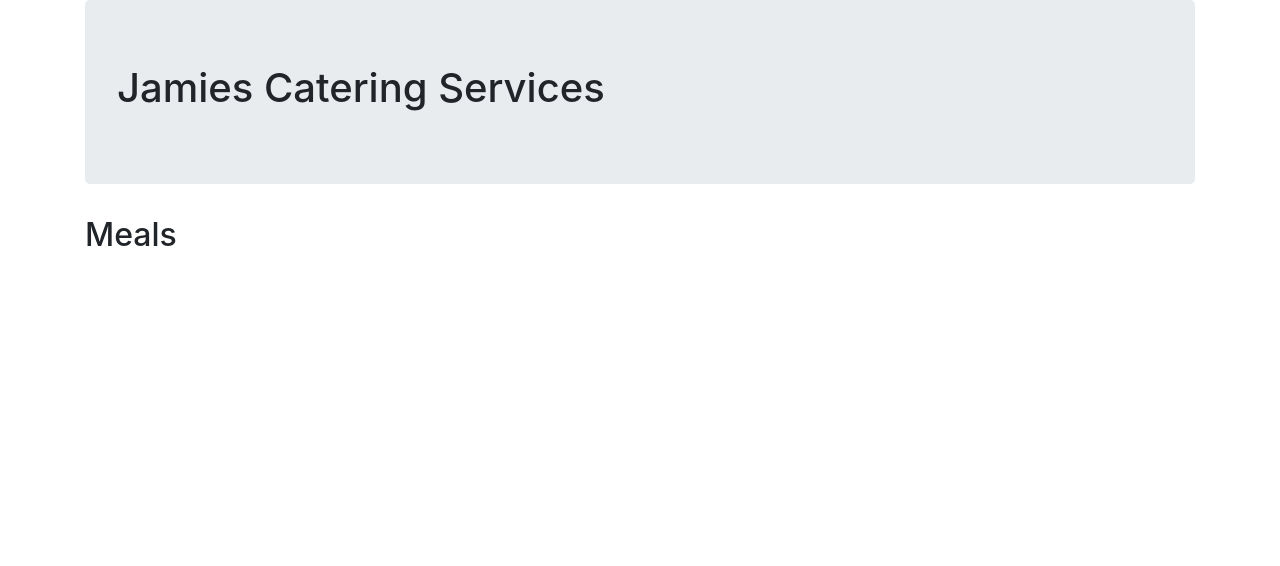
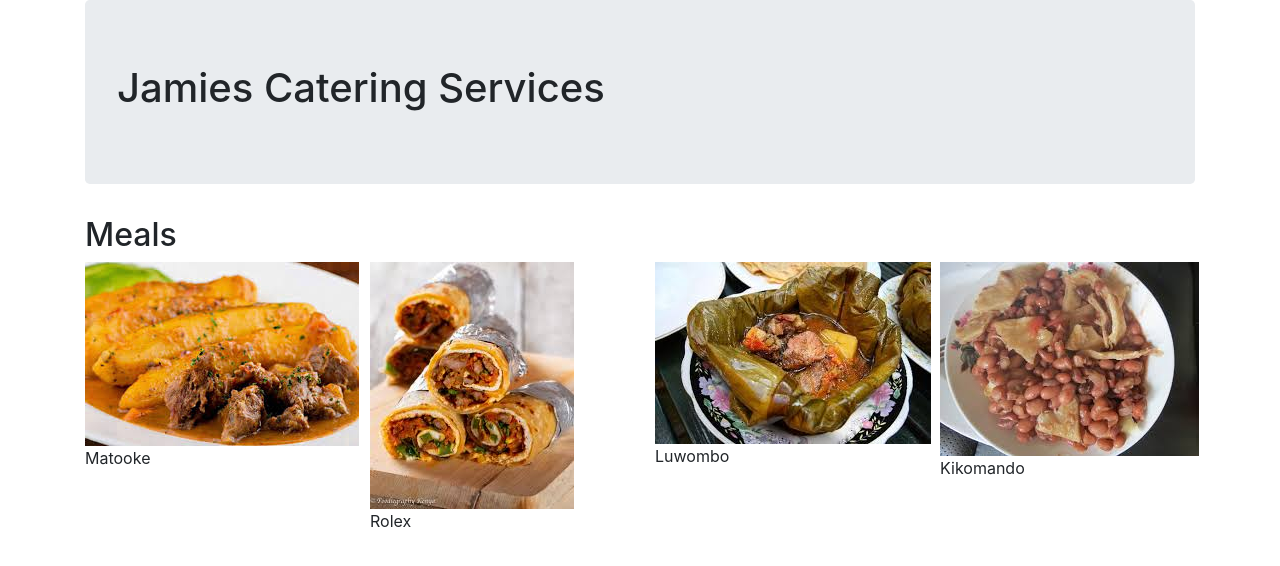
Before and after one commit to philip-bbaale/Catering, a plain HTML site: page index.html in a window 1280 px wide. Drawn offline with Linux system fonts and the light colour scheme.

Commit message:
adding info to first 4 foods columns

```diff
--- a/index.html
+++ b/index.html
@@ -21,19 +21,45 @@
       </div>
 <!--Meals-->
       <div class="row">
-        <div class="<col-md-3>">
+        <div class="col-md-3">
           <div class="panel panel-default">
-
+            <div class="panel-body">
+              <img src="images/matooke.jpeg" alt="matooke" >
+            </div>
+            <div class="panel-footer">
+              Matooke
+            </div>
           </div>
         </div>
-        <div class="<col-md-3>">
-
+        <div class="col-md-3">
+          <div class="panel panel-default">
+            <div class="panel-body">
+              <img src="images/rolex.jpeg" alt="matooke" >
+            </div>
+            <div class="panel-footer">
+              Rolex
+            </div>
+          </div>
         </div>
-        <div class="<col-md-3>">
-
+        <div class="col-md-3">
+          <div class="panel panel-default">
+            <div class="panel-body">
+              <img src="images/luwombo.jpeg" alt="matooke" >
+            </div>
+            <div class="panel-footer">
+              Luwombo
+            </div>
+          </div>
         </div>
-        <div class="<col-md-3>">
-
+        <div class="col-md-3">
+          <div class="panel panel-default">
+            <div class="panel-body">
+              <img src="images/kikomando.jpeg" alt="matooke" >
+            </div>
+            <div class="panel-footer">
+              Kikomando
+            </div>
+          </div>
         </div>
       </div>
 
```
Also changed, not shown: images/kikomando.jpeg (added), images/luwombo.jpeg (added), images/matooke.jpeg (added), images/rolex.jpeg (added).
